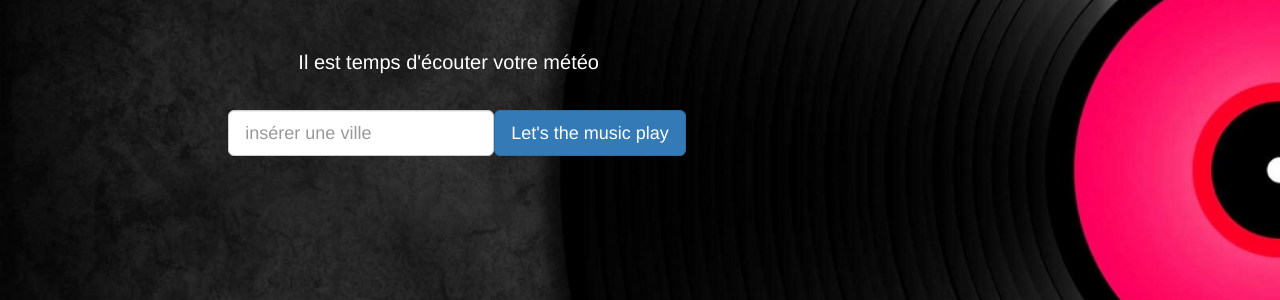
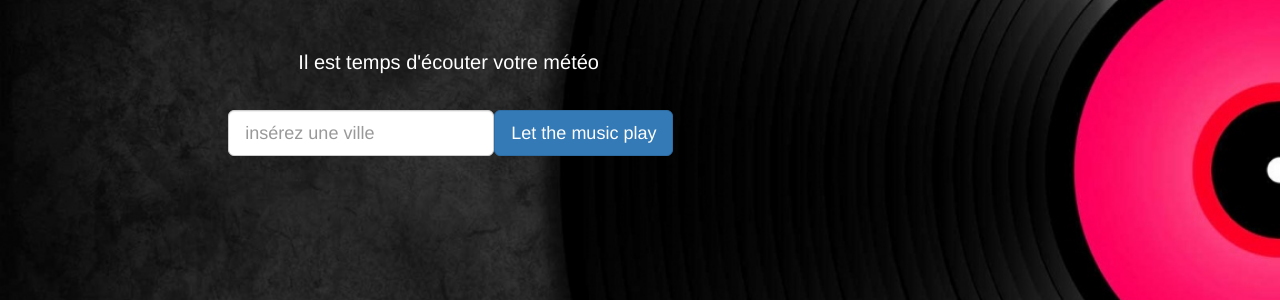
Before and after one commit to WildCodeSchool/orleans-1016-hack-PatrickQuentin, a PHP site: page / in a window 1280 px wide. Shown: the part 310-610 px from the top of the page. Run offline with PHP 8.4, Linux system fonts and the light colour scheme.

Commit message:
Update index.php

```diff
--- a/index.php
+++ b/index.php
@@ -28,7 +28,7 @@
     </div>
     <div class="espace2"></div>
 
-    <div class="row" ><!---formulaire--><div class="col-lg-offset-2 col-lg-7 col-md-offset-1 col-md-5 col-sm-offset-3 col-sm-8 col-xs-offset-2 col-xs-8"><form class="form-inline" method="post" action="result.php"><div class="form-group"><input type="text" class="form-control input-lg" id="text" name="ville" placeholder="insérer une ville" </div><button type="submit" name="valider" class="btn btn-primary btn-lg">Let's the music play</button></form></div></div>
+    <div class="row" ><!---formulaire--><div class="col-lg-offset-2 col-lg-7 col-md-offset-1 col-md-5 col-sm-offset-3 col-sm-8 col-xs-offset-2 col-xs-8"><form class="form-inline" method="post" action="result.php"><div class="form-group"><input type="text" class="form-control input-lg" id="text" name="ville" placeholder="insérez une ville" </div><button type="submit" name="valider" class="btn btn-primary btn-lg">Let the music play</button></form></div></div>
 </div>
 
 
```
